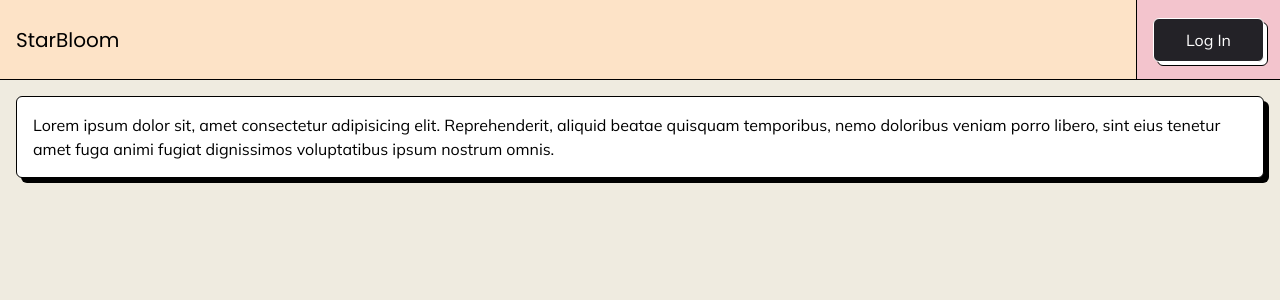
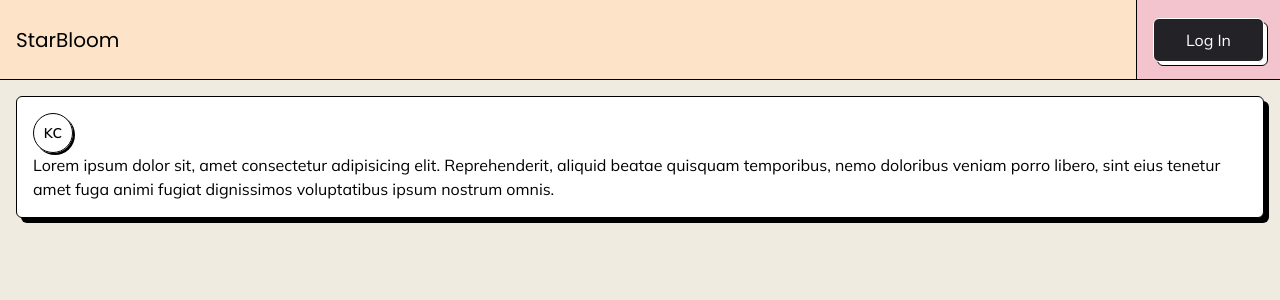
Before and after one commit to kharljhon14/starbloom, a React (Vite) app: page / in a window 1280 px wide. Shown: the top 300 px of the page. Built offline with nearby package versions, Linux system fonts and the light colour scheme; a web font is replaced by a local one.

Commit message:
[Feat] Avatar component

```diff
--- a/src/App.tsx
+++ b/src/App.tsx
@@ -1,3 +1,4 @@
+import Avatar from './components/avatar';
 import Card from './components/card';
 import Header from './components/header';
 
@@ -7,6 +8,7 @@ function App() {
       <Header />
       <div className=" m-4 flex flex-col gap-4">
         <Card>
+          <Avatar fallback="KC" />
           Lorem ipsum dolor sit, amet consectetur adipisicing elit. Reprehenderit, aliquid beatae
           quisquam temporibus, nemo doloribus veniam porro libero, sint eius tenetur amet fuga animi
           fugiat dignissimos voluptatibus ipsum nostrum omnis.
--- /dev/null
+++ b/src/components/avatar.tsx
@@ -0,0 +1,30 @@
+import { cn } from '../utils/utils';
+
+interface Props {
+  className?: string;
+  image?: string;
+  fallback: string;
+}
+
+export default function Avatar({ className, image, fallback }: Props) {
+  return (
+    <div
+      className={cn(
+        'w-10 h-10 rounded-full overflow-hidden flex border shadow-black shadow-2',
+        className
+      )}
+    >
+      {image ? (
+        <img
+          className="w-full h-full object-cover"
+          src={image}
+          alt="avatar image"
+        />
+      ) : (
+        <div className="flex items-center justify-center w-full h-full">
+          <span className="block text-sm font-semibold">{fallback}</span>
+        </div>
+      )}
+    </div>
+  );
+}
--- a/src/index.css
+++ b/src/index.css
@@ -11,7 +11,8 @@
   --color-accent: #efebe0;
   --color-danger: #f3c4cd;
   --color-success: #d4fada;
-  --shadow-full: 5px 5px
+  --shadow-full: 5px 5px;
+  --shadow-2: 2px 2px;
 }
 
 @layer base {
```
